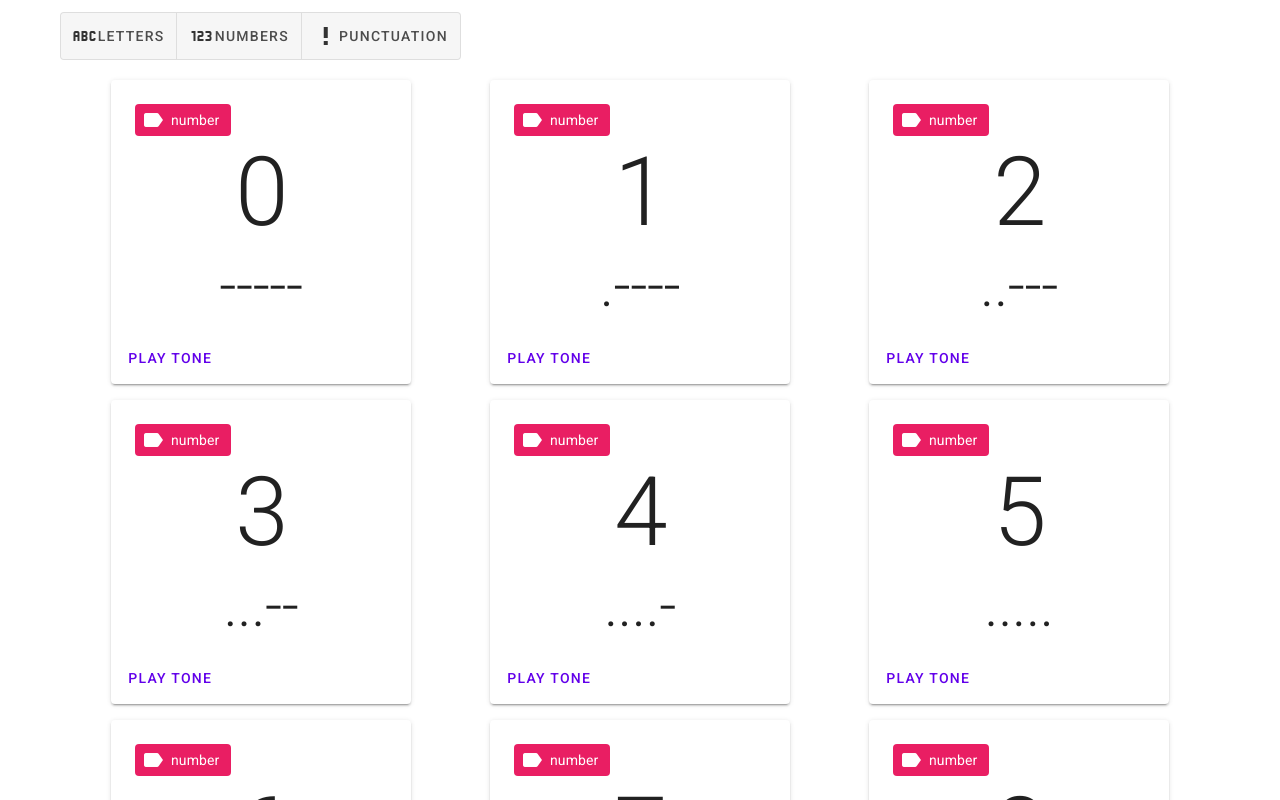
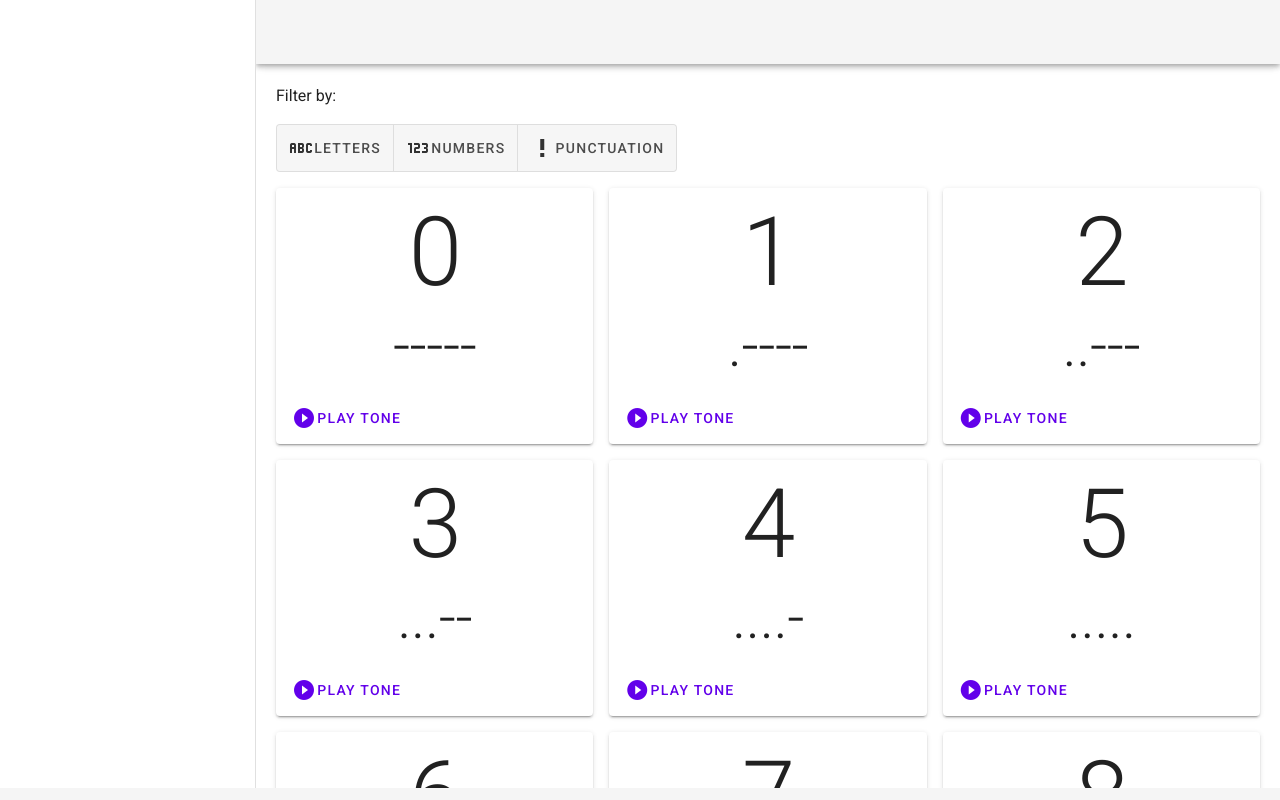
Before and after one commit to Rebreda/morselearner, a Vue app: page / in a window 1280 px wide. Shown: the top 800 px of the page. Built offline with nearby package versions, Linux system fonts and the light colour scheme.

Commit message:
Add transitions to cards

```diff
--- a/package.json
+++ b/package.json
@@ -11,6 +11,7 @@
     "core-js": "^3.6.5",
     "tone": "^14.7.77",
     "vue": "^2.6.11",
+    "vue-router": "^3.5.3",
     "vuetify": "^2.4.0"
   },
   "devDependencies": {
--- a/src/App.vue
+++ b/src/App.vue
@@ -1,8 +1,25 @@
 <template>
   <v-app>
+    <v-navigation-drawer app>
+      <!-- -->
+    </v-navigation-drawer>
+
+    <v-app-bar app>
+      <!-- -->
+    </v-app-bar>
+
+    <!-- Sizes your content based upon application components -->
     <v-main>
-      <character-board :letters="alphabet" />
+      <!-- Provides the application the proper gutter -->
+      <v-container fluid>
+        <!-- If using vue-router -->
+        <character-board :letters="alphabet" />
+      </v-container>
     </v-main>
+
+    <v-footer app>
+      <!-- -->
+    </v-footer>
   </v-app>
 </template>
 
--- a/src/components/CharacterBoard.vue
+++ b/src/components/CharacterBoard.vue
@@ -1,19 +1,27 @@
 <template>
-  <v-container class="">
-    <character-toggle v-on:change="handleToggle" />
-    <v-container class="board">
-      <div v-for="character in characters" :key="character[0]">
-        <character-card :value="character[0]" v-bind="character[1]" />
-      </div>
-    </v-container>
+  <v-container>
+    <v-row>
+      <character-board-filter @onFilter="handleToggle" />
+    </v-row>
+    <v-row>
+      <v-fade-transition class="board" group tag="div">
+        <template v-for="character in characters">
+          <character-card
+            :value="character[0]"
+            v-bind="character[1]"
+            :key="character[0]"
+          />
+        </template>
+      </v-fade-transition>
+    </v-row>
   </v-container>
 </template>
 
 <script>
+import CharacterBoardFilter from "./CharacterBoardFilter.vue";
 import CharacterCard from "./CharacterCard.vue";
-import CharacterToggle from "./CharacterToggle.vue";
 export default {
-  components: { CharacterCard, CharacterToggle },
+  components: { CharacterCard, CharacterBoardFilter },
   name: "CharacterBoard",
   props: {
     letters: Object,
@@ -38,6 +46,7 @@ export default {
         return this.filterType[s];
       });
     },
+    handleSearch() {},
   },
   data: function () {
     return {
--- /dev/null
+++ b/src/components/CharacterBoardFilter.vue
@@ -0,0 +1,21 @@
+<template>
+  <div class="d-flex mx-2 my-2">
+    <!-- <character-board-search @change="handleChange" /> -->
+    <character-toggle @change="handleChange" />
+    <v-divider class="mb-4"></v-divider>
+  </div>
+</template>
+
+<script>
+// import CharacterBoardSearch from "./CharacterBoardSearch.vue";
+import CharacterToggle from "./CharacterToggle.vue";
+
+export default {
+  components: { CharacterToggle },
+  methods: {
+    handleChange(e) {
+      this.$emit("onFilter", e);
+    },
+  },
+};
+</script>
--- /dev/null
+++ b/src/components/CharacterBoardSearch.vue
@@ -0,0 +1,17 @@
+<template>
+  <v-text-field label="Search Characters" prepend-icon="mdi-magnify" />
+</template>
+
+
+<script>
+export default {
+  props: {
+    characters: Object,
+  },
+  data() {
+    return {
+      searchText: "",
+    };
+  },
+};
+</script>
--- a/src/components/CharacterCard.vue
+++ b/src/components/CharacterCard.vue
@@ -1,12 +1,8 @@
 <template>
+  <v-hover>
     <v-card class="mx-2 my-2 letter">
       <v-card-text>
-      <div>
-        <v-chip class="ma-2" color="pink" label text-color="white">
-          <v-icon left> mdi-label </v-icon>
-          {{ type }}
-        </v-chip>
-      </div>
+        <div></div>
         <div class="text-center">
           <p class="text-h1 text--primary">
             {{ value }}
@@ -18,10 +14,12 @@
       </v-card-text>
       <v-card-actions>
         <v-btn text color="deep-purple accent-4" @click="playTone">
+          <v-icon> mdi-play-circle </v-icon>
           Play Tone
         </v-btn>
       </v-card-actions>
     </v-card>
+  </v-hover>
 </template>
 
 <script>
@@ -36,19 +34,14 @@ export default {
     playTone() {
       // create a new synth
       this.$Tone.Transport.stop();
-
       let synth = new this.$Tone.Synth().toDestination();
-      // synth.triggerAttackRelease("G4", "4n");
       const arr = this.pattern.split("");
       let now = this.$Tone.now();
-      arr.forEach((s, index) => {
+      arr.forEach((note) => {
         now += 1;
-        const note = s;
         const duration = note === "-" ? "8n" : "32n";
-        console.log(duration, index, note);
         synth.triggerAttackRelease("B3", duration, now);
       });
-      console.log(this.$Tone.Transport);
       this.$Tone.Transport.start();
     },
   },
--- a/src/components/CharacterToggle.vue
+++ b/src/components/CharacterToggle.vue
@@ -1,4 +1,6 @@
 <template>
+  <div>
+    <p class="text">Filter by:</p>
     <v-btn-toggle v-model="characterToggle" v-on:change="onToggle" multiple>
       <v-btn>
         <v-icon>mdi-alphabetical-variant</v-icon>
@@ -10,9 +12,10 @@
       </v-btn>
       <v-btn>
         <v-icon>mdi-exclamation-thick</v-icon>
-      <span class="hidden-sm-and-down">Punctuation</span>
+        <span class="hidden-sm-and-down"> Punctuation </span>
       </v-btn>
     </v-btn-toggle>
+  </div>
 </template>
 
 <script>
```
Also changed, not shown: 1 other file (tests, documents, lock files or other folders). Lines whose indentation alone changed are shown as unchanged.
